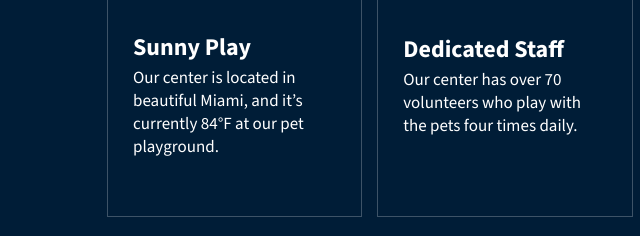
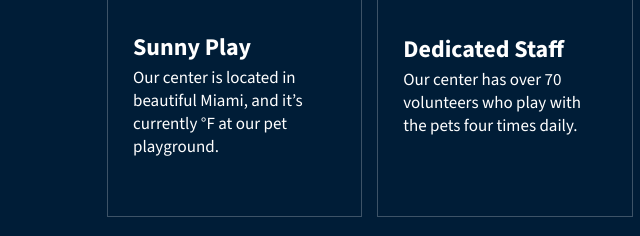
Before and after one commit to Jeremy-Lax/pet-adoption, a plain HTML site: page index.html in a window 1280 px wide. Shown: the part 700-936 px from the top of the page, 0-640 px from the left. Drawn offline with nearby package versions, Linux system fonts and the light colour scheme.

Commit message:
new branch

```diff
--- a/index.html
+++ b/index.html
@@ -43,7 +43,7 @@
 
                         <h2>Sunny Play</h2>
 
-                        <p>Our center is located in beautiful Miami, and it&rsquo;s currently 84°F at our pet
+                        <p>Our center is located in beautiful Miami, and it&rsquo;s currently <span></span>°F at our pet
                             playground.
                         </p>
                     </div>
```
